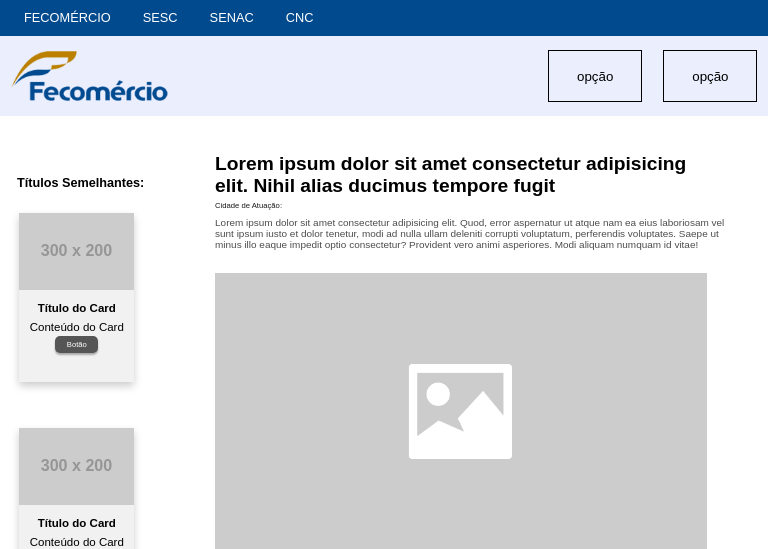
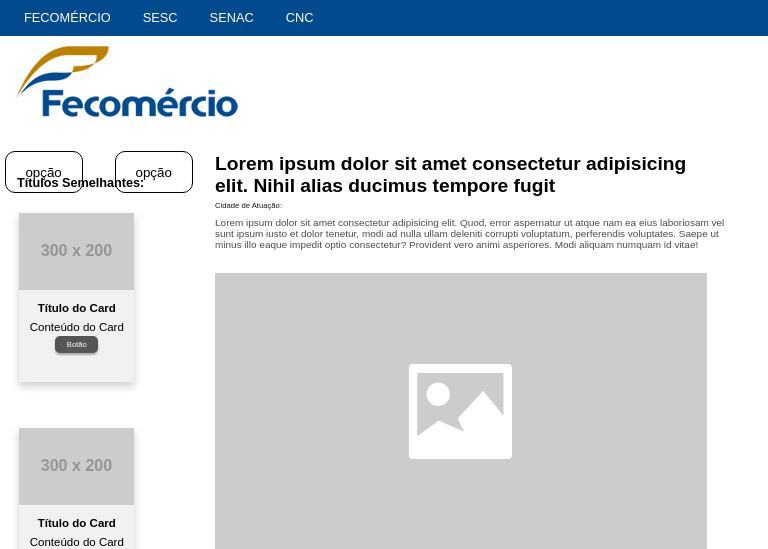
Before and after one commit to IPreHandaI/NAJA-SOMAR, a PHP site: page /projeto.php in a window 768 px wide. Shown: the top 549 px of the page. Run offline with PHP 8.4, Linux system fonts and the light colour scheme; data comes from the database, SQL or seed files in the repository; grey boxes labelled with a size stand in for pictures from a placeholder-image service; some libraries are stand-ins or nearby versions.

Commit message:
Update header.css

```diff
--- a/Código/CSS/header.css
+++ b/Código/CSS/header.css
@@ -2,14 +2,13 @@
 header{
     margin: 0 0 30px 0;
     height: 100px;
-    background-color: white;
 }
 
 .rede{
   background-color: #004a8d;
   padding: 0.5rem;
   display: flex;
-  height: 20%;
+  height: 20px;
   list-style-type: none;
 }
 
@@ -26,54 +25,55 @@ header{
 .rede #redes a:hover{
   color: rgb(233, 230, 255);
 }
-nav{
-  height: 80%;
+.nav-pc{
+  height: 80px;
   width: 100%;
-  background-color: rgb(234, 238, 253);
   display: flex;
+  background-color: white;
   justify-content: space-between;
+  border-bottom: #004a8d 2px solid;
 }
-nav img{
+.nav-pc img{
   height: 80%;
   margin: auto 0 auto 0;
 }
 #caixa-pai{
   height: 100%;
   width: 30%;
-  display: flex;
-  justify-content: space-around;
+  z-index: 1;
 }
 .dropdown button{
   width: 100%;
-  text-align: center;
-  height: 50px;
+  height: 100%;
   border: none;
   background-color: rgba(196, 37, 37, 0);
 }
-.dropdown button p{
-  margin: auto 0 auto 0;
-  padding: 17.5px 0px;
-}
 .dropdown {
-  display: flex;
-  flex-direction: column;
-  height: auto;
-  width: 40%;
-  margin: 14px 0;
+  height:auto;
+  width: 33%;
+  height: 40px;
   z-index: 1;
   border: 1px solid black;
-  justify-content: space-around;
+  border-radius: 10px;
+  display: inline-block;
+  margin:20px 10% 0 2%;
+}
+.dropdown p{
+  text-align: center;
+  padding: 12px 0;
+  width: 100%;
 }
 .dropdown-escondido {
   display: none;
-  left: -1px;
+  margin-left:-1px;
   border:1px solid black;
   width: 100%;
   z-index: 1;
   border-top: none;
-  animation-name: exemplo;
+  animation-name: dropdown;
   animation-duration:0.75s;
-  position: relative;
+  border-radius: 0 0 10px 10px;
+  background-color: white;
 }
 .dropdown-escondido ul{
   list-style: none;
```
Also changed, not shown: other parts of Código/CSS/header.css (+73 -4 lines).
